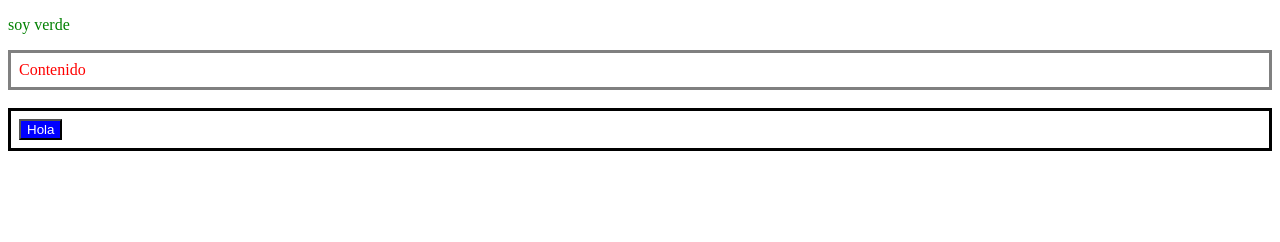
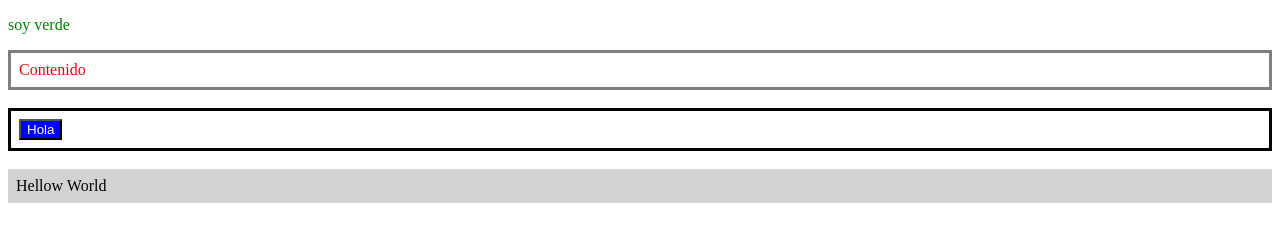
Before and after one commit to UsielOM/styles, a website with bundled scripts: page Index.html in a window 1280 px wide. Built offline with nearby package versions, Linux system fonts and the light colour scheme.

Commit message:
Utilizando la etiqueta del ejemplo cuatro

```diff
--- a/Index.html
+++ b/Index.html
@@ -15,6 +15,8 @@
     <ejemplo-doshijo></ejemplo-doshijo>
     <br>
     <ejemplo-treshijo></ejemplo-treshijo>
+    <br>
+    <ejemplo-cuatro></ejemplo-cuatro>
     <script src="./src/index.js" type="module"></script>
 </body>
 
```
